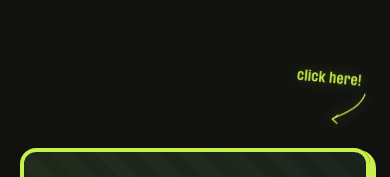
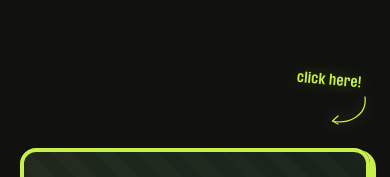
Before and after one commit to mbaqir18786/kSTART, a React (Vite) app: page / in a window 390 px wide. Shown: the part 8483-8660 px from the top of the page. Built offline with nearby package versions, Linux system fonts and the light colour scheme.

Commit message:
style(ui): curve arrow in opposite arc towards button and make arrow completely static

```diff
--- a/src/pages/Home.jsx
+++ b/src/pages/Home.jsx
@@ -479,14 +479,14 @@ export default function Home() {
             xmlns="http://www.w3.org/2000/svg"
           >
             <path
-              d="M80 8 C 70 35, 40 45, 15 58"
+              d="M80 10 C 85 48, 45 65, 15 58"
               stroke="currentColor"
               strokeWidth="2.5"
               strokeLinecap="round"
               fill="none"
             />
             <path
-              d="M26 50 L 15 58 L 24 66"
+              d="M26 48 L 15 58 L 26 64"
               stroke="currentColor"
               strokeWidth="2.5"
               strokeLinecap="round"
--- a/src/styles/globals.css
+++ b/src/styles/globals.css
@@ -256,7 +256,7 @@ p.mn {
   100% { transform: translateX(0%); }
 }
 
-/* ── Curved "Click Here" arrow hint (Top Right) ────────── */
+/* ── Curved "Click Here" arrow hint (Top Right - Static) ── */
 .contact-cta {
   position: relative;
 }
@@ -273,7 +273,6 @@ p.mn {
   color: var(--accent1);
   pointer-events: none;
   z-index: 3;
-  animation: clickHereFloat 2.4s ease-in-out infinite;
 }
 
 .contact-cta .click-here-text {
@@ -294,11 +293,6 @@ p.mn {
   height: 60px;
   color: var(--accent1);
   filter: drop-shadow(0 0 8px rgba(200, 240, 74, 0.45));
-}
-
-@keyframes clickHereFloat {
-  0%, 100% { transform: translateY(0px) rotate(0deg); }
-  50%      { transform: translateY(-8px) rotate(2deg); }
 }
 
 @media (max-width: 1000px) {
@@ -368,11 +362,6 @@ p.mn {
     padding-left: 0;
     padding-right: 0.5rem;
     transform: rotate(5deg);
-  }
-
-  @keyframes clickHereFloatMobile {
-    0%,100% { transform: translateX(-50%) translateY(0px); }
-    50%      { transform: translateX(-50%) translateY(-6px); }
   }
 
   .contact-cta .contact-text-small {
```
